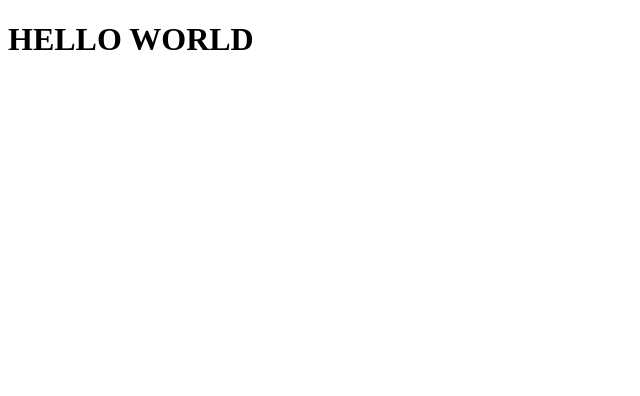
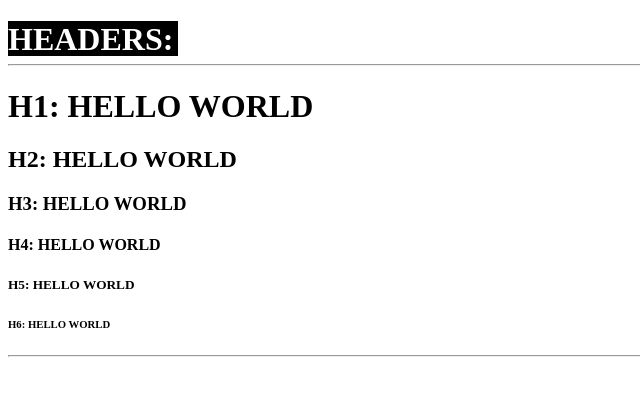
Before and after one commit to willandru/HTML, a plain HTML site: page HTML_COURSE/index.html in a window 1280 px wide. Shown: the whole page, without its empty margins (0-640 px from the left). Drawn offline with Linux system fonts and the light colour scheme.

Commit message:
You can see the size of the 6 headers :3
willandru::windows

```diff
--- a/HTML_COURSE/index.html
+++ b/HTML_COURSE/index.html
@@ -4,9 +4,22 @@
     <meta charset="UTF-8">
     <meta http-equiv="X-UA-Compatible" content="IE=edge">
     <meta name="viewport" content="width=device-width, initial-scale=1.0">
-    <title>Document</title>
+    <meta name="description" content="This is a Creative Web Site">
+    <link rel="stylesheet" href="style.css"/>
+    <title>WILLANDRU'S BOARD</title>
 </head>
 <body>
-    <h1>HELLO WORLD</h1>
+
+    <div class="title">
+        <h1 >HEADERS:</h1>
+    </div>
+    <hr>
+    <h1>H1: HELLO WORLD</h1>
+    <h2>H2: HELLO WORLD</h2>
+    <h3>H3: HELLO WORLD</h3>
+    <h4>H4: HELLO WORLD</h4>
+    <h5>H5: HELLO WORLD</h5>
+    <h6>H6: HELLO WORLD</h6>
+    <hr>
 </body>
 </html>
--- /dev/null
+++ b/HTML_COURSE/style.css
@@ -0,0 +1,6 @@
+.title{
+    color: white;
+    background: black;
+    height: 35px;
+    width: 170px;
+}
```
